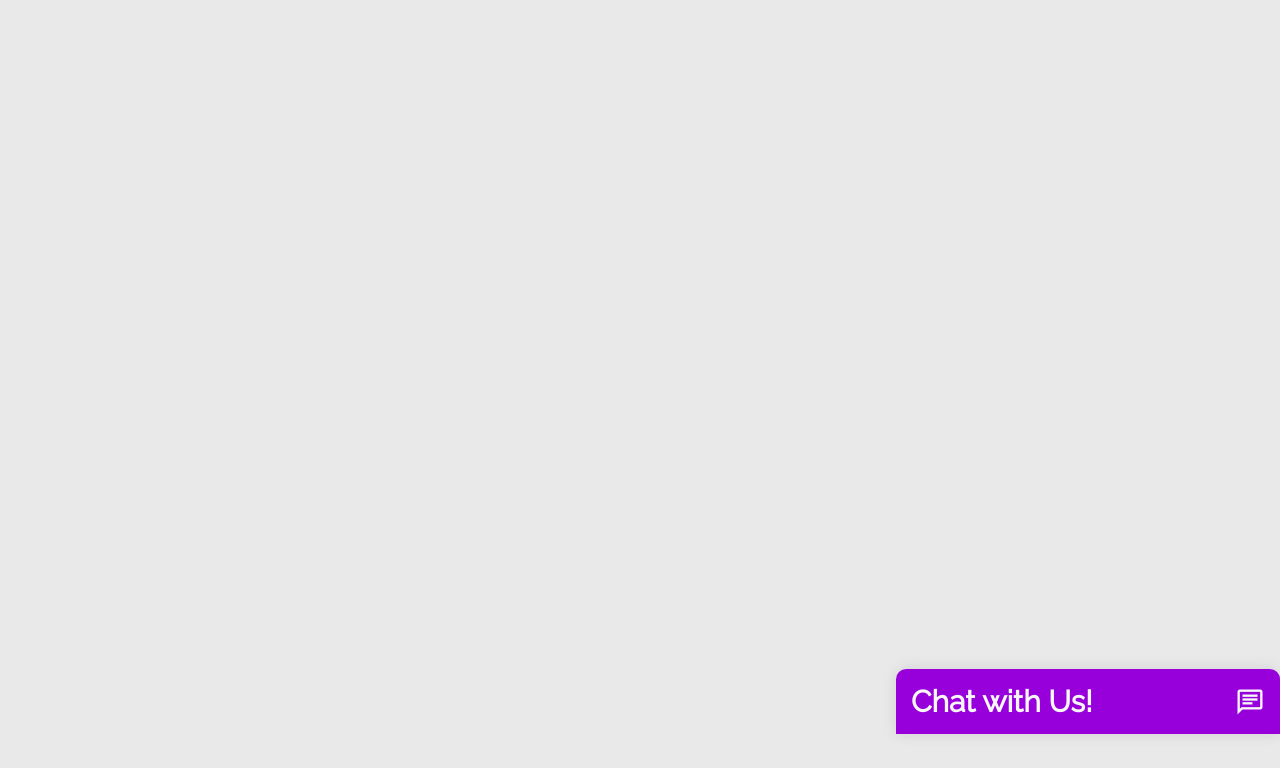
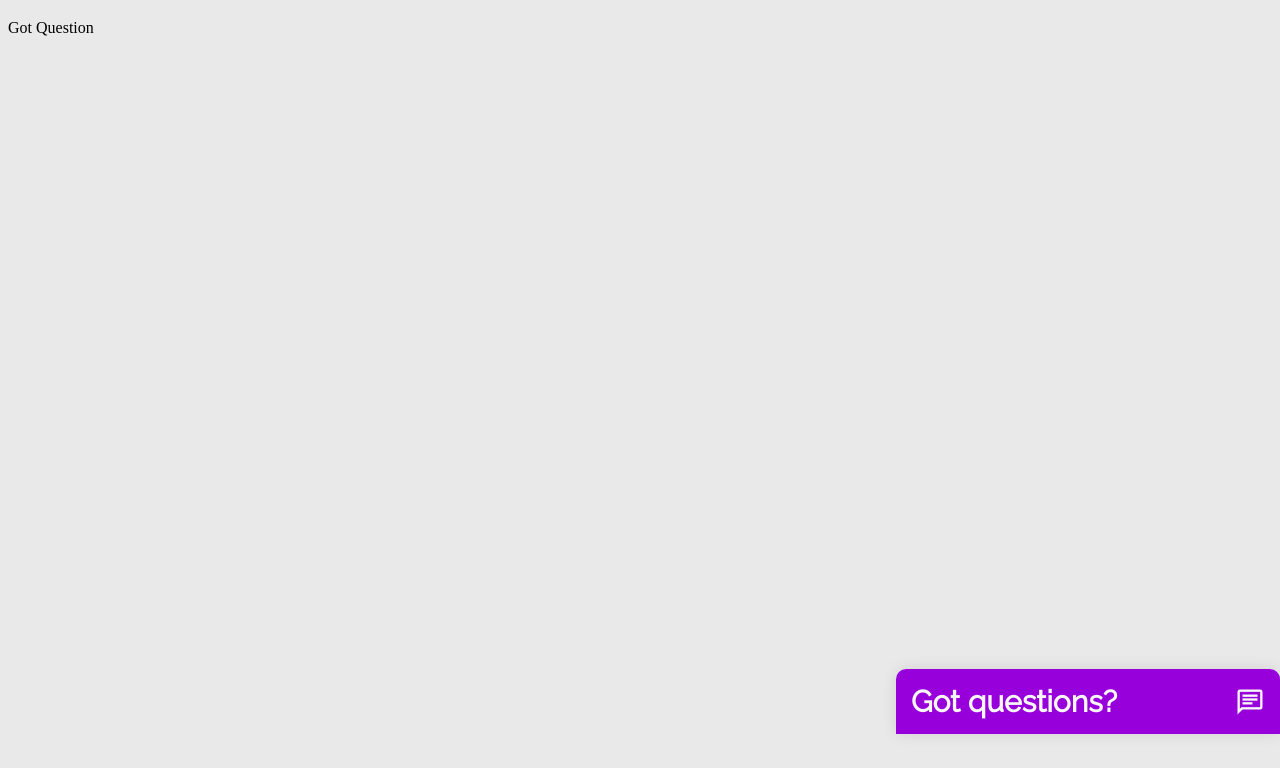
Before and after one commit to samschanderl/chat-window, a plain HTML site: page index.html in a window 1280 px wide. Shown: the part 61-829 px from the top of the page. Drawn offline with nearby package versions, Linux system fonts and the light colour scheme.

Commit message:
changed code into class

```diff
--- a/index.html
+++ b/index.html
@@ -9,6 +9,11 @@
 </head>
 <body>
     <h1>Chat Window</h1>
-    <script id="chat-js" src="script.js"></script>
+    <div>Got Question</div>
+
+    <script id="chat-js" type="module">
+        import chatWindow from '/script.js'
+        let test = new chatWindow().init();
+    </script>
 </body>
 </html>
--- a/script.js
+++ b/script.js
@@ -1,43 +1,15 @@
-function addChatWindow() {
-    // container div
-    const chatContainer = document.createElement('div');
-    chatContainer.classList.add('chat-container');
+export default class ChatWindow {
+    constructor(
+            text={
+                heading: 'Got questions?'
+            },
+            colors={
+            heading: '#9700da',
+            background: '#e9e9e9'}) {
+        this.text = text
+        this.colors = colors
 
-    // chat window
-    const chatWindow = document.createElement('div');
-    chatWindow.classList.add('chat-window');
-    chatContainer.appendChild(chatWindow);
-
-    // create heading
-    const heading= document.createElement('h2');
-    heading.classList.add('chat-window__heading')
-    heading.innerHTML = `Chat with Us!`;
-    chatWindow.appendChild(heading);
-
-    // create chat icon
-    const iconSpan = document.createElement('span');
-    iconSpan.classList.add('material-symbols-outlined', 'chat-icon');
-    iconSpan.textContent = 'chat';
-    heading.innerHTML += iconSpan.outerHTML
-    console.log(iconSpan)
-
-    // append final box to the body
-    const script = document.getElementById('chat-js')
-    script.insertAdjacentHTML('beforebegin', chatContainer.outerHTML)
-    console.log(chatContainer)
-}
-
-function injectStyles(styleObj) {
-    const styleTag = document.createElement('style');
-    styleTag.setAttribute('type', 'text/css')
-    styleObjShortened = styleObj
-    styleTag.innerText = styleObjShortened
-    document.head.appendChild(styleTag);
-    console.log(styleTag.innerText)
-    console.log(styleObjShortened)
-}
-
-let chatWindowStyles = `
+        this.chatWindowStyles = `
         @import url('https://fonts.googleapis.com/css2?family=Raleway&display=swap');
         body {
             background: #e9e9e9;
@@ -64,12 +36,15 @@ let chatWindowStyles = `
             box-shadow: 0 0 15px 0 rgba(0,0,0,.1);
             overflow-y: hidden;
         }
+        .chat-window:hover {
+            cursor: pointer;
+        }
         .chat-window__heading {
             display: flex;
             align-items: center;
             margin: 0;
             padding: 15px;
-        background: #9700da;
+            background: ${this.colors.heading};
             font-size: 30px;
             color: #f7f7f7;
         }
@@ -78,6 +53,61 @@ let chatWindowStyles = `
             font-size: 30px;
         }
        `
+    }
 
-injectStyles(chatWindowStyles);
-addChatWindow();
+    addChatWindow() {
+        // container div
+        const chatContainer = document.createElement('div');
+        chatContainer.classList.add('chat-container');
+
+        // chat window
+        const chatWindow = document.createElement('div');
+        chatWindow.classList.add('chat-window');
+        chatContainer.appendChild(chatWindow);
+
+        /*
+        #
+        ###### CREATE HEADING ELEMENTS
+        #
+        */
+
+        // create heading
+        const heading= document.createElement('h2');
+        heading.classList.add('chat-window__heading')
+        heading.innerHTML = `${this.text.heading}`;
+        chatWindow.appendChild(heading);
+
+        // create chat icon
+        const iconSpan = document.createElement('span');
+        iconSpan.classList.add('material-symbols-outlined', 'chat-icon');
+        iconSpan.textContent = 'chat';
+        heading.innerHTML += iconSpan.outerHTML
+        console.log(iconSpan)
+
+        // append final box to the body
+        const script = document.getElementById('chat-js')
+        script.insertAdjacentHTML('beforebegin', chatContainer.outerHTML)
+        console.log(chatContainer)
+    }
+
+    injectStyles() {
+        const styleTag = document.createElement('style');
+        styleTag.setAttribute('type', 'text/css')
+        styleTag.innerText = this.chatWindowStyles
+        document.head.appendChild(styleTag);
+    }
+
+    printVars() {
+        console.log('these variables are used...')
+        console.log('heading: ', this.text)
+        console.log('color: ', this.colors)
+    }
+
+    // run the methods when calling object: inject styles, create chatWindow
+    init() {
+        this.injectStyles();
+        this.addChatWindow();
+        this.printVars();
+    }
+
+}
```
Lines whose indentation alone changed are shown as unchanged.
